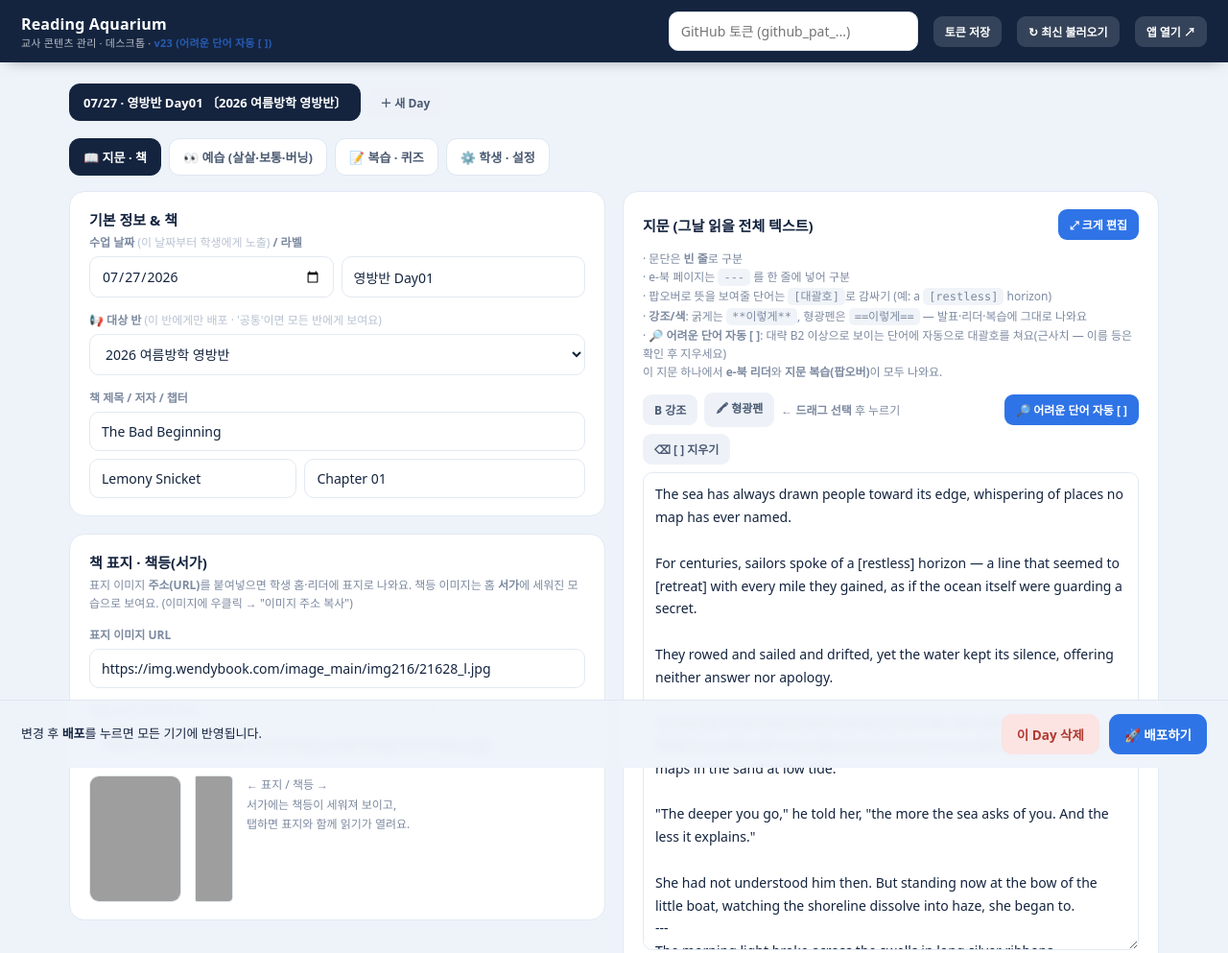
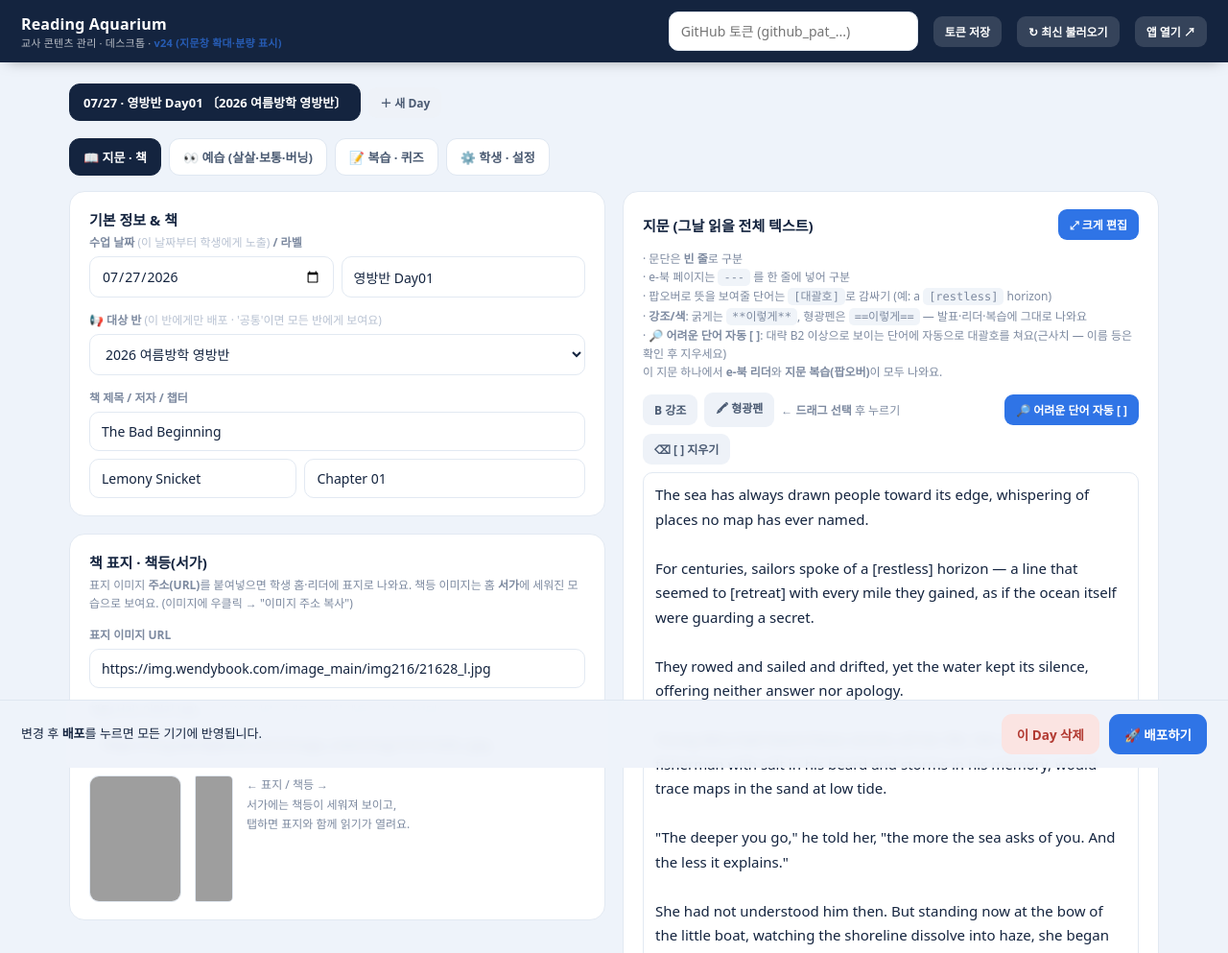
Before and after one commit to FROGGY789/Reading_Aquarium, a plain HTML site: page admin.html in a window 1280 px wide. Shown: the top 993 px of the page at 96% size. Drawn offline with Linux system fonts and the light colour scheme; grey boxes are pictures that could not be loaded; a web font is replaced by a local one.

Commit message:
[2차-G] 지문 편집창 확대 + 분량(단어수·쪽수) 표시 (#25)
- 메인 지문 textarea 높이 확대(rows 30, min-height 560px, 세로 리사이즈 가능,
  줄간격/글자크기 조정) — Extensive Reading(하루 10쪽+) 편집 편의
- textarea 아래에 분량 게이지: 약 N단어 · 원서 기준 약 N쪽(단어/280) ·
  e-북 페이지 수(--- 구분)
- placeholder 안내에 '크게 편집' 권유 문구
- 캐시 버전 v24


Claude-Session: https://claude.ai/code/session_01WxbL6z1aNaAWbaHcVrQkJC

Co-authored-by: Claude <noreply@anthropic.com>

```diff
--- a/admin.html
+++ b/admin.html
@@ -9,11 +9,11 @@
 <link rel="preconnect" href="https://fonts.googleapis.com">
 <link rel="preconnect" href="https://fonts.gstatic.com" crossorigin>
 <link href="https://fonts.googleapis.com/css2?family=IBM+Plex+Sans+KR:wght@400;500;600;700&family=Lora:ital,wght@0,400;0,500;0,600&display=swap" rel="stylesheet">
-<link rel="stylesheet" href="css/admin.css?v=v23">
+<link rel="stylesheet" href="css/admin.css?v=v24">
 </head>
 <body>
 <div id="admin"></div>
-<script src="js/data.js?v=v23"></script>
-<script src="js/admin.js?v=v23"></script>
+<script src="js/data.js?v=v24"></script>
+<script src="js/admin.js?v=v24"></script>
 </body>
 </html>
--- a/js/admin.js
+++ b/js/admin.js
@@ -283,7 +283,7 @@ function passageEditorOverlay(d) {
 function topbar(loaded) {
   const hasToken = loaded && !!localStorage.getItem(TOKEN_KEY);
   return `<div class="topbar">
-    <div class="brand">Reading Aquarium <small>교사 콘텐츠 관리 · 데스크톱 · <b style="color:#2f74e6">v23 (어려운 단어 자동 [ ])</b></small></div>
+    <div class="brand">Reading Aquarium <small>교사 콘텐츠 관리 · 데스크톱 · <b style="color:#2f74e6">v24 (지문창 확대·분량 표시)</b></small></div>
     <div class="spacer"></div>
     <input id="gh-token" type="password" class="inp" style="max-width:260px" placeholder="${hasToken ? 'GitHub 토큰 저장됨 (변경 시 입력)' : 'GitHub 토큰 (github_pat_...)'}">
     <button class="btn light sm" data-act="saveToken">토큰 저장</button>
@@ -361,7 +361,13 @@ function passageTab(d) {
           <button class="btn primary sm" data-act="autoBracket" title="B2 이상으로 보이는 어려운 단어에 자동으로 [ ] 표시">🔎 어려운 단어 자동 [ ]</button>
           <button class="btn ghost sm" data-act="clearBrackets" title="지문의 모든 [ ]를 지우기">⌫ [ ] 지우기</button>
         </div>
-        <textarea id="passage-textarea" class="inp" data-bind="passageText" rows="20" placeholder="여기에 그날 읽을 지문을 붙여넣으세요. 아주 길어도 괜찮아요.">${esc(d.passageText)}</textarea>
+        <textarea id="passage-textarea" class="inp" data-bind="passageText" rows="30" style="min-height:560px;resize:vertical;line-height:1.7;font-size:15px" placeholder="여기에 그날 읽을 지문을 붙여넣으세요. 10쪽 이상 아주 길어도 괜찮아요 — 더 편하게 보려면 위 '⤢ 크게 편집'을 눌러요.">${esc(d.passageText)}</textarea>
+        ${(() => {
+          const words = (d.passageText.match(/[A-Za-z][A-Za-z'’]*/g) || []).length;
+          const ebookPages = (typeof passageToPagesRaw === 'function') ? passageToPagesRaw(d.passageText).length : 0;
+          const estPages = Math.max(1, Math.round(words / 280));
+          return `<div style="margin-top:8px;font-size:12px;color:#7d8aa0">약 <b style="color:#2f74e6">${words.toLocaleString()}단어</b> · 원서 기준 <b style="color:#2f74e6">약 ${estPages}쪽</b> 분량${ebookPages > 1 ? ` · e-북 <b>${ebookPages}페이지</b>(<span class="mono">---</span>로 나눔)` : ''}</div>`;
+        })()}
         <div style="display:flex;align-items:center;justify-content:space-between;margin-top:12px">
           <div class="cathead" style="margin:0"><div class="name">팝오버 어휘 <span class="cnt">${d.words.length}개</span></div></div>
           <button class="btn ghost sm" data-act="syncWords">🔄 지문에서 [단어] 불러오기</button>
```
Also changed, not shown: index.html (+3 -3 lines).
